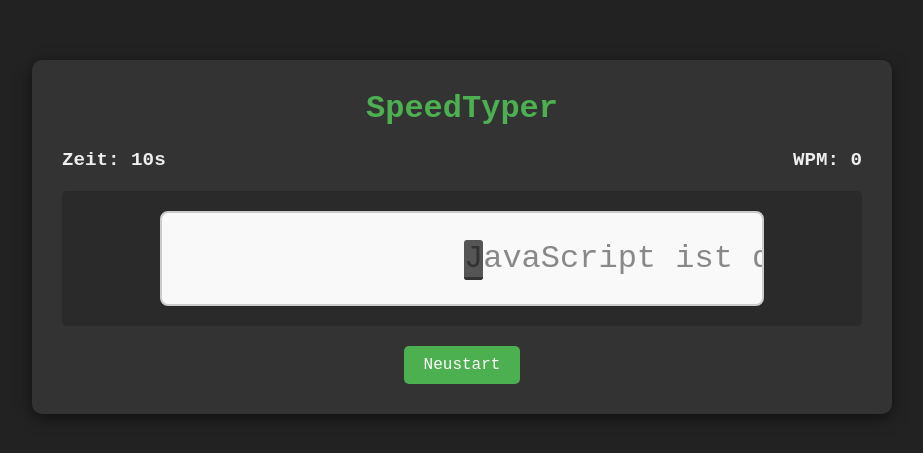
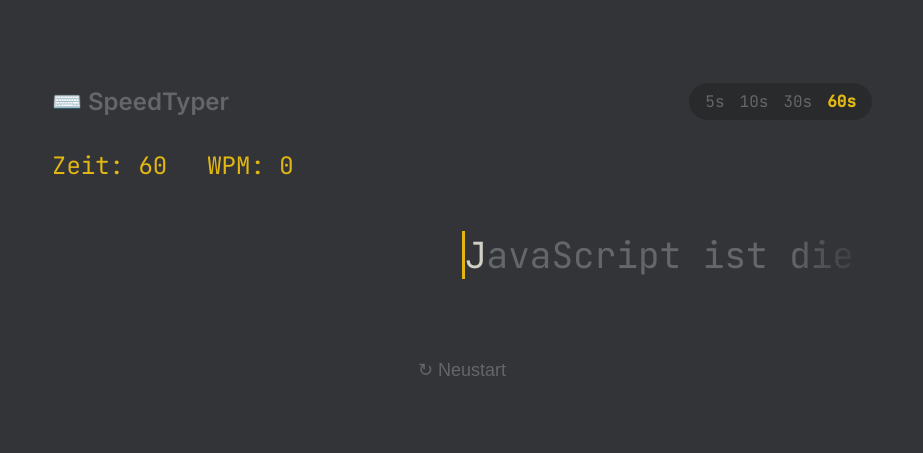
Before and after one commit to IM23a-karimik/speed-typer, a website with bundled scripts: page index.html in a window 1280 px wide. Shown: the part 163-616 px from the top of the page, without its empty margins (178-1101 px from the left). Built offline with nearby package versions, Linux system fonts and the light colour scheme.

Commit message:
Feat: Neues Dark Mode Design und Zeit-Einstellungen

```diff
--- a/index.html
+++ b/index.html
@@ -4,14 +4,26 @@
     <meta charset="UTF-8" />
     <meta name="viewport" content="width=device-width, initial-scale=1.0" />
     <title>SpeedTyper</title>
+    <link
+      href="https://fonts.googleapis.com/css2?family=Inter:wght@400;600&family=JetBrains+Mono:wght@400;500&display=swap"
+      rel="stylesheet"
+    />
     <link rel="stylesheet" href="style.css" />
   </head>
   <body>
     <div class="game-container">
-      <h1>SpeedTyper</h1>
+      <header class="top-bar">
+        <h1>⌨️ SpeedTyper</h1>
+        <div class="time-options">
+          <button class="time-opt" data-time="5">5s</button>
+          <button class="time-opt" data-time="10">10s</button>
+          <button class="time-opt" data-time="30">30s</button>
+          <button class="time-opt active" data-time="60">60s</button>
+        </div>
+      </header>
 
       <div class="stats-container">
-        <div class="stat-box">Zeit: <span id="timer">10</span>s</div>
+        <div class="stat-box">Zeit: <span id="timer">60</span></div>
         <div class="stat-box">WPM: <span id="wpm">0</span></div>
       </div>
 
@@ -20,7 +32,10 @@
           <div id="text-track" class="text-track"></div>
         </div>
       </div>
-      <button id="restart-btn">Neustart</button>
+
+      <div class="controls">
+        <button id="restart-btn" class="icon-btn" title="Neustart">↻ Neustart</button>
+      </div>
     </div>
 
     <script type="module" src="script.js"></script>
--- a/script.js
+++ b/script.js
@@ -1,6 +1,5 @@
 import { calculateWpm } from './logic.js';
 
-// 1. Array mit verschiedenen Texten/Sätzen
 const quotes = [
   'Das ist ein einfacher Text zum Ueben. ',
   'Programmieren macht Spass, wenn es funktioniert. ',
@@ -10,49 +9,56 @@ const quotes = [
   'Ein guter Entwickler liest mehr Code als er schreibt. ',
 ];
 
-// 2. HTML-Elemente holen (angepasst an das neue HTML)
 const textTrack = document.getElementById('text-track');
 const typingWindow = document.getElementById('typing-window');
 const timerElement = document.getElementById('timer');
 const wpmElement = document.getElementById('wpm');
 const restartBtn = document.getElementById('restart-btn');
+const timeOptions = document.querySelectorAll('.time-opt');
 
-// Variablen für das Spiel
-let timeLeft = 60; // Habe es auf 60 Sekunden gestellt, damit die WPM-Berechnung perfekt stimmt!
+let selectedTime = 60; // Standardzeit
+let timeLeft = selectedTime;
 let timerInterval = null;
 let isStarted = false;
 let currentIndex = 0;
 
-// --- NEU: Einen sehr langen Text generieren ---
+// --- ZEIT-AUSWAHL LOGIK ---
+timeOptions.forEach((option) => {
+  option.addEventListener('click', (e) => {
+    // Aktive Klasse verschieben
+    timeOptions.forEach((opt) => opt.classList.remove('active'));
+    e.target.classList.add('active');
+
+    // Neue Zeit übernehmen und Spiel resetten
+    selectedTime = parseInt(e.target.getAttribute('data-time'), 10);
+    resetGame();
+  });
+});
+
 function generateLongText() {
   let longArray = [];
-  // Wir kopieren und mischen die Sätze 10 Mal, damit uns der Text nicht ausgeht
   for (let i = 0; i < 10; i++) {
     longArray = longArray.concat([...quotes].sort(() => Math.random() - 0.5));
   }
   return longArray.join('');
 }
 
-// 3. Funktion: Spiel vorbereiten und Text rendern
 function initGame() {
   textTrack.innerHTML = '';
   currentIndex = 0;
-
   const text = generateLongText();
 
-  // Jeden Buchstaben in ein <span> packen
   text.split('').forEach((character, index) => {
     const span = document.createElement('span');
     span.innerText = character;
     span.classList.add('char');
-    if (index === 0) span.classList.add('active'); // Start-Cursor
+    if (index === 0) span.classList.add('active');
     textTrack.appendChild(span);
   });
 
   updateScrollPosition();
 }
 
-// 4. Timer starten
 function startTimer() {
   timerInterval = setInterval(() => {
     timeLeft--;
@@ -65,52 +71,47 @@ function startTimer() {
   }, 1000);
 }
 
-// 5. Spiel beenden und WPM berechnen
 function endGame() {
-  // Wir zählen einfach, wie viele Buchstaben die Klasse "correct" haben
   const totalCorrect = textTrack.querySelectorAll('.correct').length;
+  // WPM Formel anpassen: Wie viel Anteil einer Minute war eingestellt?
+  const minutesPassed = selectedTime / 60;
+  const wpm = calculateWpm(totalCorrect, minutesPassed);
 
-  // WPM berechnen (Wir nutzen deine Funktion. 1 Minute = 1)
-  const wpm = calculateWpm(totalCorrect, 1);
   wpmElement.innerText = wpm;
 
-  // Schöne End-Nachricht direkt im Text-Band anzeigen
-  textTrack.style.transform = 'translateX(0px)'; // Wieder in die Mitte schieben
-  textTrack.innerHTML = `<span style="color: #4CAF50; font-family: sans-serif;">Zeit abgelaufen! Deine WPM: ${wpm}</span>`;
+  textTrack.style.transform = 'translateX(0px)';
+  textTrack.innerHTML = `<span style="color: var(--accent); font-family: 'Inter', sans-serif;">Zeit abgelaufen! Deine WPM: ${wpm}</span>`;
 }
 
-// 6. Neustart-Button Logik
-restartBtn.addEventListener('click', () => {
+// Ausgelagerte Reset-Funktion, da sie nun vom Button UND den Zeit-Optionen gebraucht wird
+function resetGame() {
   clearInterval(timerInterval);
-  timeLeft = 60; // Wieder auf 60 Sekunden
+  timeLeft = selectedTime;
   timerElement.innerText = timeLeft;
   wpmElement.innerText = '0';
   isStarted = false;
-  initGame(); // Generiert ein neues Text-Band
-});
+  initGame();
+}
 
-// 7. --- DIE NEUE TIPP-LOGIK (Scrollend) ---
+restartBtn.addEventListener('click', resetGame);
+
 document.addEventListener('keydown', (e) => {
-  // Wenn die Zeit abgelaufen ist, darf nicht mehr getippt werden
   if (timeLeft <= 0) return;
 
   const spans = document.querySelectorAll('.char');
   if (currentIndex >= spans.length) return;
 
-  // BACKSPACE-LOGIK (Löschen)
   if (e.key === 'Backspace' && currentIndex > 0) {
-    spans[currentIndex].classList.remove('active'); // Aktuellen Cursor entfernen
-    currentIndex--; // Einen Schritt zurück
-    spans[currentIndex].classList.remove('correct', 'incorrect'); // Farbe weg
-    spans[currentIndex].classList.add('active'); // Cursor dorthin setzen
-    updateScrollPosition(); // Kamera zurückschieben
+    spans[currentIndex].classList.remove('active');
+    currentIndex--;
+    spans[currentIndex].classList.remove('correct', 'incorrect');
+    spans[currentIndex].classList.add('active');
+    updateScrollPosition();
     return;
   }
 
-  // Ignoriere Tasten wie Shift, Strg, Alt (die sind länger als 1 Zeichen, z.B. "Shift")
   if (e.key.length !== 1) return;
 
-  // Starte den Timer beim allerersten Buchstaben
   if (!isStarted) {
     isStarted = true;
     startTimer();
@@ -119,14 +120,12 @@ document.addEventListener('keydown', (e) => {
   const currentSpan = spans[currentIndex];
   const typedChar = e.key;
 
-  // Prüfen, ob der Buchstabe stimmt
   if (typedChar === currentSpan.innerText) {
     currentSpan.classList.add('correct');
   } else {
     currentSpan.classList.add('incorrect');
   }
 
-  // Cursor weiterbewegen
   currentSpan.classList.remove('active');
   currentIndex++;
 
@@ -134,25 +133,19 @@ document.addEventListener('keydown', (e) => {
     spans[currentIndex].classList.add('active');
   }
 
-  // Kamera-Scroll-Effekt auslösen
   updateScrollPosition();
 });
 
-// 8. Das magische Scrolling
 function updateScrollPosition() {
   const spans = document.querySelectorAll('.char');
   if (currentIndex >= spans.length) return;
 
   const currentSpan = spans[currentIndex];
-
-  // Berechnet genau die Mitte des Fensters
   const containerHalfWidth = typingWindow.offsetWidth / 2;
   const offsetLeft = currentSpan.offsetLeft;
 
-  // Schiebt das Band so, dass der Buchstabe exakt in der Mitte sitzt
   const centerPosition = containerHalfWidth - offsetLeft;
   textTrack.style.transform = `translateX(${centerPosition}px)`;
 }
 
-// Spiel ganz am Anfang einmal starten
 initGame();
--- a/style.css
+++ b/style.css
@@ -1,141 +1,151 @@
-/* Grundlegendes Seiten-Layout */
+/* --- GLOBALE EINSTELLUNGEN --- */
+:root {
+  --bg-color: #323437; /* Dunkelgrauer Hintergrund */
+  --text-main: #d1d0c5; /* Helles Beige für normalen Text */
+  --text-muted: #646669; /* Dunkleres Grau für ungetippten Text */
+  --accent: #e2b714; /* Gold-Gelb für aktive Elemente (wie Monkeytype) */
+  --correct: #d1d0c5; /* Getippte Buchstaben werden hell */
+  --incorrect: #ca4754; /* Rot für Fehler */
+}
+
+* {
+  box-sizing: border-box;
+  margin: 0;
+  padding: 0;
+}
+
 body {
-  background-color: #222;
-  color: #eee;
-  font-family: 'Courier New', Courier, monospace;
+  background-color: var(--bg-color);
+  color: var(--text-main);
+  font-family: 'Inter', sans-serif;
   display: flex;
   justify-content: center;
   align-items: center;
-  height: 100vh; /* Nimmt die volle Bildschirmhöhe ein */
-  margin: 0;
+  height: 100vh;
+  overflow: hidden;
 }
 
-/* Die Haupt-Box in der Mitte */
 .game-container {
-  background-color: #333;
-  padding: 30px;
-  border-radius: 10px;
-  box-shadow: 0 4px 15px rgba(0, 0, 0, 0.5);
-  max-width: 800px;
-  width: 90%;
-  text-align: center;
+  width: 100%;
+  max-width: 900px;
+  padding: 40px;
+  display: flex;
+  flex-direction: column;
+  gap: 30px;
+}
+
+/* --- HEADER & ZEIT-OPTIONEN --- */
+.top-bar {
+  display: flex;
+  justify-content: space-between;
+  align-items: center;
 }
 
 h1 {
-  margin-top: 0;
-  color: #4caf50; /* Ein schönes Grün */
+  font-size: 24px;
+  color: var(--text-muted);
 }
 
-/* Timer und WPM nebeneinander */
-.stats-container {
+.time-options {
   display: flex;
-  justify-content: space-between;
-  margin-bottom: 20px;
-  font-size: 1.2rem;
+  gap: 15px;
+  background: rgba(0, 0, 0, 0.2);
+  padding: 8px 16px;
+  border-radius: 20px;
+}
+
+.time-opt {
+  background: none;
+  border: none;
+  color: var(--text-muted);
+  font-family: 'JetBrains Mono', monospace;
+  font-size: 16px;
+  cursor: pointer;
+  transition: color 0.2s;
+}
+
+.time-opt:hover {
+  color: var(--text-main);
+}
+
+.time-opt.active {
+  color: var(--accent);
   font-weight: bold;
 }
 
-/* Der Bereich, in dem der Text steht */
+/* --- STATS --- */
+.stats-container {
+  display: flex;
+  gap: 40px;
+  font-size: 24px;
+  color: var(--accent);
+  font-family: 'JetBrains Mono', monospace;
+}
+
+/* --- TIPP-FENSTER --- */
 .quote-container {
   position: relative;
-  background-color: #2a2a2a;
-  padding: 20px;
-  border-radius: 5px;
-  font-size: 1.5rem;
-  line-height: 1.6;
-  margin-bottom: 20px;
-  text-align: left;
-}
-
-/* Ein Trick: Wir legen das Eingabefeld unsichtbar genau über den Text.
-   So kann der Nutzer tippen (und die Handy-Tastatur würde aufgehen),
-   aber er sieht nur den formatierten Text darunter. */
-#quote-input {
-  position: absolute;
-  top: 0;
-  left: 0;
   width: 100%;
-  height: 100%;
-  opacity: 0; /* Macht das Feld unsichtbar */
-  z-index: 10;
-  cursor: text;
-  resize: none;
-}
-
-#restart-btn {
-  background-color: #4caf50;
-  color: white;
-  border: none;
-  padding: 10px 20px;
-  font-size: 1rem;
-  font-family: inherit;
-  border-radius: 5px;
-  cursor: pointer;
-}
-
-#restart-btn:hover {
-  background-color: #45a049;
-}
-
-/* =========================================
-   FEEDBACK-KLASSEN FÜR DAS JAVASCRIPT
-   Diese Klassen weisen wir später den
-   einzelnen Buchstaben per Code zu.
-   ========================================= */
-
-.correct {
-  color: #4caf50; /* Grün für richtig */
-}
-
-.incorrect {
-  color: #f44336; /* Rot für falsch */
-  text-decoration: underline;
-}
-
-.active {
-  background-color: #555; /* Grauer Hintergrund als "Cursor" */
-  border-radius: 3px;
 }
 
 .typing-window {
   width: 100%;
-  max-width: 600px; /* Breite deines Spielbereichs */
-  margin: 0 auto;
-  overflow: hidden; /* Versteckt den Text, der rechts/links raushängt */
-  white-space: nowrap; /* Zwingt den Text in EINE einzige lange Zeile */
-  border: 2px solid #ccc;
-  border-radius: 8px;
+  overflow: hidden;
+  white-space: nowrap;
   padding: 20px 0;
-  position: relative;
-  background-color: #f9f9f9;
+  /* Macht den Rand links und rechts unscharf, damit der Text cool "verschwindet" */
+  mask-image: linear-gradient(to right, transparent, black 10%, black 90%, transparent);
+  -webkit-mask-image: linear-gradient(to right, transparent, black 10%, black 90%, transparent);
 }
 
 .text-track {
   display: inline-block;
-  /* transition sorgt für das "weiche" Scrollen beim Tippen */
-  transition: transform 0.1s ease-out;
-  /* Startposition: Ungefähr in der Mitte des Fensters */
+  transition: transform 0.1s cubic-bezier(0.2, 0.8, 0.2, 1);
   transform: translateX(50%);
 }
 
 .char {
-  font-family: 'Courier New', Courier, monospace; /* Zwingend für Tippspiele */
-  font-size: 32px;
-  color: #888; /* Ungeschriebener Text ist grau */
+  font-family: 'JetBrains Mono', monospace;
+  font-size: 36px;
+  color: var(--text-muted);
+  transition: color 0.1s;
 }
 
-/* Farben für getippte Buchstaben */
 .char.correct {
-  color: #4caf50; /* Grün */
+  color: var(--correct);
 }
 
 .char.incorrect {
-  color: #f44336; /* Rot */
-  background-color: #ffcccc;
+  color: var(--incorrect);
+  border-bottom: 2px solid var(--incorrect);
 }
 
-/* Der Cursor unter dem aktuellen Buchstaben */
+/* Der Cursor */
 .char.active {
-  border-bottom: 3px solid #333;
-  color: #333;
+  border-left: 3px solid var(--accent);
+  margin-left: -3px; /* Verhindert, dass der Text wackelt */
+  color: var(--text-main);
 }
+
+/* --- CONTROLS --- */
+.controls {
+  display: flex;
+  justify-content: center;
+  margin-top: 20px;
+}
+
+.icon-btn {
+  background: none;
+  border: none;
+  color: var(--text-muted);
+  font-size: 18px;
+  cursor: pointer;
+  padding: 10px 20px;
+  border-radius: 8px;
+  transition: all 0.2s;
+}
+
+.icon-btn:hover {
+  background: rgba(255, 255, 255, 0.05);
+  color: var(--text-main);
+}
```
